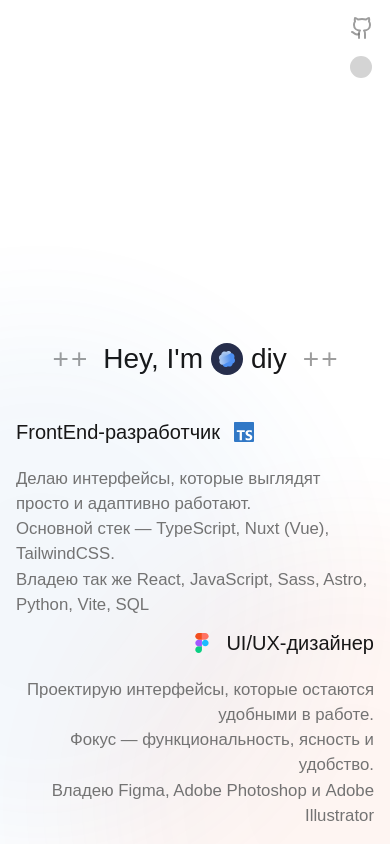
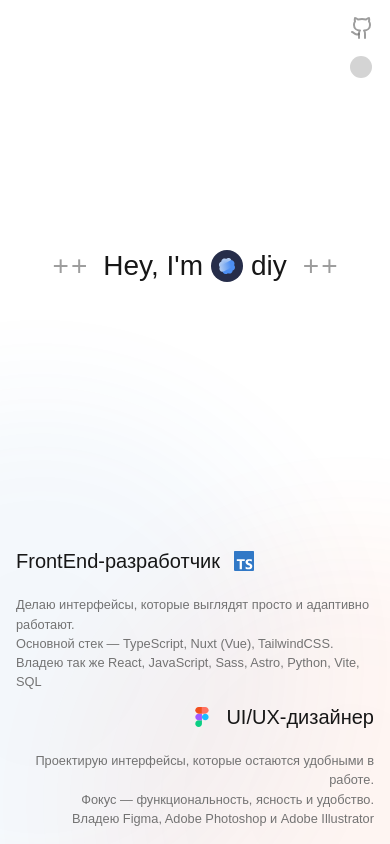
Before and after one commit to j0u1/www, a Next.js app: page / in a window 390 px wide. Built offline with nearby package versions, Linux system fonts and the light colour scheme.

Commit message:
feat(Main): update About section layout, adjust P component text size, and refine theme toggle functionality

```diff
--- a/app/components/Main/About.tsx
+++ b/app/components/Main/About.tsx
@@ -3,7 +3,7 @@ import LogoAndAvatar from "./LogoAndAvatar";
 
 export default function About() {
   return (
-    <section className="min-h-162.5 h-[85dvh] flex items-center justify-center">
+    <section className="min-h lg:min-h-162.5 h-[63dvh] lg:h-[85dvh] flex items-center justify-center">
       <H1 className="flex items-center gap-4 group">
         <Cross />
         <span className="flex gap-2 items-center">Hey, I'm <LogoAndAvatar /> diy</span>
--- a/app/components/UI/Heading/P.tsx
+++ b/app/components/UI/Heading/P.tsx
@@ -1,6 +1,6 @@
 export default function P({ children, className }: headingProps) {
   return (
-    <p className={`text-[clamp(1.05rem,1.6vw,1.25rem)] text-additional  duration-300 transition-all ${className}`}>
+    <p className={`text-[clamp(0.8rem,1.6vw,1.25rem)] text-additional  duration-300 transition-all ${className}`}>
       {children}
     </p>
   );
--- a/app/hooks/useTheme.ts
+++ b/app/hooks/useTheme.ts
@@ -5,23 +5,26 @@ import { useEffect, useState, useCallback } from "react";
 export const useTheme = () => {
   const [theme, setTheme] = useState<"light" | "dark">("light")
 
-  const toggleTheme = () => {
+  const toggleTheme = useCallback(() => {
     setTheme(now => {
       const next = now === "light" ? "dark" : "light";
       localStorage.setItem("theme", next)
       return next
     })
-  }
+  }, [])
 
   useEffect(() => {
     try {
       setTheme(localStorage.getItem("theme") == "dark" ? "dark" : "light")
     } catch {}
-  }, [])
+  })
 
   useEffect(() => {
     document.documentElement.classList.toggle("dark", theme === "dark")
-  }, [theme])
+  })
 
-  return {theme, toggleTheme}
+  return {
+    theme,
+    toggleTheme
+  }
 }
--- a/app/layout.tsx
+++ b/app/layout.tsx
@@ -19,7 +19,7 @@ export default function RootLayout({
 }>) {
   return (
     <html lang="ru">
-      <body className={`${onest.variable} antialiased duration-300 transition-all flex flex-col gap-4 lg:gap-8 min-h-dvh`}>
+      <body className={`${onest.variable} antialiased duration-100 transition-all flex flex-col gap-4 lg:gap-8 min-h-dvh`}>
         {children}
       </body>
     </html>
```
Also changed, not shown: app/globals.css (line endings or trailing spaces).
